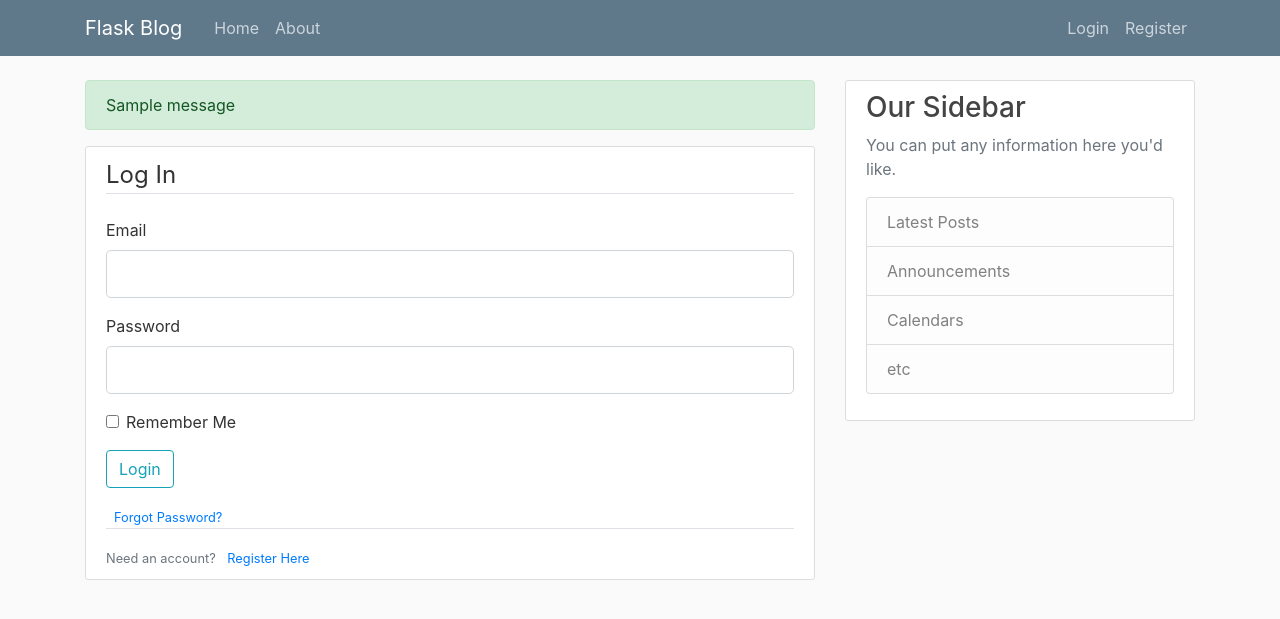
After one commit to sauravvishal8797/Blogify, a Flask app: page /login in a window 1280 px wide. The commit adds this page. Shown: the top 619 px of the page. Run offline with Flask 2, Linux system fonts and the light colour scheme; one stand-in notice (Sample message) is shown; some libraries are stand-ins or nearby versions.

Commit message:
Modified login and register layout pages

```diff
--- a/app.py
+++ b/app.py
@@ -1,48 +1,52 @@
-from flask import Flask, render_template
+from flask import Flask, render_template, url_for, flash, redirect
 from forms import RegistrationForm, LoginForm
+
 app = Flask(__name__)
 
-app.config['SECRET KEY'] = ''
-
+app.config['SECRET_KEY'] = 'd74306e39550f79330dbd2e530d4beae'
 posts = [
-    {
-        'Author': 'Saurav Vishal',
-        'Title': 'My journey with Flask',
-        'Content': 'This is a dummy blog post intended for checking the working of the ap'
-                   'p'
-    },
-    {
-        'Author': 'Raj Malhorta',
-        'Title': 'Has to be someone',
-        'Content': 'Ploppy is the new San Fernandino to my state of Kansas'
-    },
-    {
-        'Author': 'Sakuni Jajab',
-        'Title': 'The take of the Mahabharata',
-        'Content': 'The war of the Mahabharata has a special significance '
-                   'in the mythological history of Republic of India'
-    }
+	{
+		'title': 'Blog post 1',
+		'author': 'Saurav Vishal',
+		'date': '21st of July',
+		'content': 'First blog post'
+	},
+	{
+		'title': 'Blog post 2',
+		'author': 'David Malan',
+		'date': '21st of June',
+		'content': 'Second blog post'
+	},
+	{
+		'title': 'Blog post 3',
+		'author': 'David J Malan',
+		'date': '21st of June',
+		'content': '3rd blog post'
+	}
 ]
 
-@app.route("/")
-@app.route("/home")
-def index():
-    return render_template('home.html', posts=posts)
 
-@app.route("/about")
+@app.route('/')
+@app.route('/home')
+def home():
+	return render_template('home.html', posts = posts)
+
+@app.route('/about')
 def about():
-    return render_template('about.html', title="About Page")
+	return render_template('about.html')
 
-@app.route("/register")
+@app.route('/register', methods=['GET', 'POST'])
 def register():
-    form = RegistrationForm()
-    return render_template('register.html', title='Register', form=form)
+	form = RegistrationForm()
+	if form.validate_on_submit():
+		flash(f'Account created for user {form.userName.data}!', 'success')
+		return redirect(url_for('home'))
+	return render_template('register.html', form=form, title='Register')
 
-@app.route("/login")
+@app.route('/login', methods=['GET', 'POST'])
 def login():
-    form = LoginForm()
-    return render_template('login.html', title='Login', form=form)
-
+	form = LoginForm()
+	return render_template('login.html', form=form, title="Login Here")
 
 if __name__ == '__main__':
-    app.run(port=9900, debug=True)
+	app.run(port=9900,debug=True)
--- a/templates/layout.html
+++ b/templates/layout.html
@@ -41,6 +41,15 @@
     <main role="main" class="container">
       <div class="row">
         <div class="col-md-8">
+            {% with messages = get_flashed_messages(with_categories=true) %}
+                {% if messages %}
+                    {% for category, message in messages %}
+                        <div class="alert alert-{{ category }}">
+                            {{ message }}
+                        </div>
+                    {% endfor %}
+                {% endif %}
+            {% endwith %}
           {% block content %}{% endblock %}
         </div>
         <div class="col-md-4">
--- /dev/null
+++ b/templates/login.html
@@ -0,0 +1,52 @@
+{% extends "layout.html" %}
+{% block content %}
+    <div class="content-section">
+        <form method="POST" action="">
+            {{ form.hidden_tag() }}
+            <fieldset class="form-group">
+                <legend class="border-bottom mb-4">Log In</legend>
+                <div class="form-group">
+                    {{ form.userEmail.label(class="form-control-label") }}
+                    {% if form.userEmail.errors %}
+                        {{ form.userEmail(class="form-control form-control-lg is-invalid") }}
+                        <div>
+                            {% for error in form.userEmail.errors %}
+                                <span>{{ error }}</span>
+                            {% endfor %}
+                        </div>
+                    {% else %}
+                        {{ form.userEmail(class="form-control form-control-lg") }}
+                    {% endif %}
+                </div>
+                <div class="form-group">
+                    {{ form.password.label(class="form-control-label") }}
+                    {% if form.password.errors %}
+                        {{ form.password(class="form-control form-control-lg is-invalid") }}
+                        <div>
+                            {% for error in form.password.errors %}
+                                <span>{{ error }}</span>
+                            {% endfor %}
+                        </div>
+                    {% else %}
+                        {{ form.password(class="form-control form-control-lg") }}
+                    {% endif %}
+                </div>
+                <div class="form-check">
+                    {{ form.remember(class="form-check-input") }}
+                    {{ form.remember.label(class="form-check-label") }}
+                </div>
+            </fieldset>
+            <div class="form-group">
+                {{ form.submit(class="btn btn-outline-info") }}
+            </div>
+            <small class="text-muted ml-2">
+                <a href="#">Forgot Password?</a>
+            </small>
+             <div class="border-top pt-3">
+                <small class="text-muted">
+                    Need an account? <a class="ml-2" href="{{ url_for('register') }}">Register Here</a>
+                </small>
+            </div>
+        </form>
+    </div>
+{% endblock content %}
```
Also changed, not shown: templates/home.html (+13 -5 lines), templates/register.html (added, +62 -0 lines).
